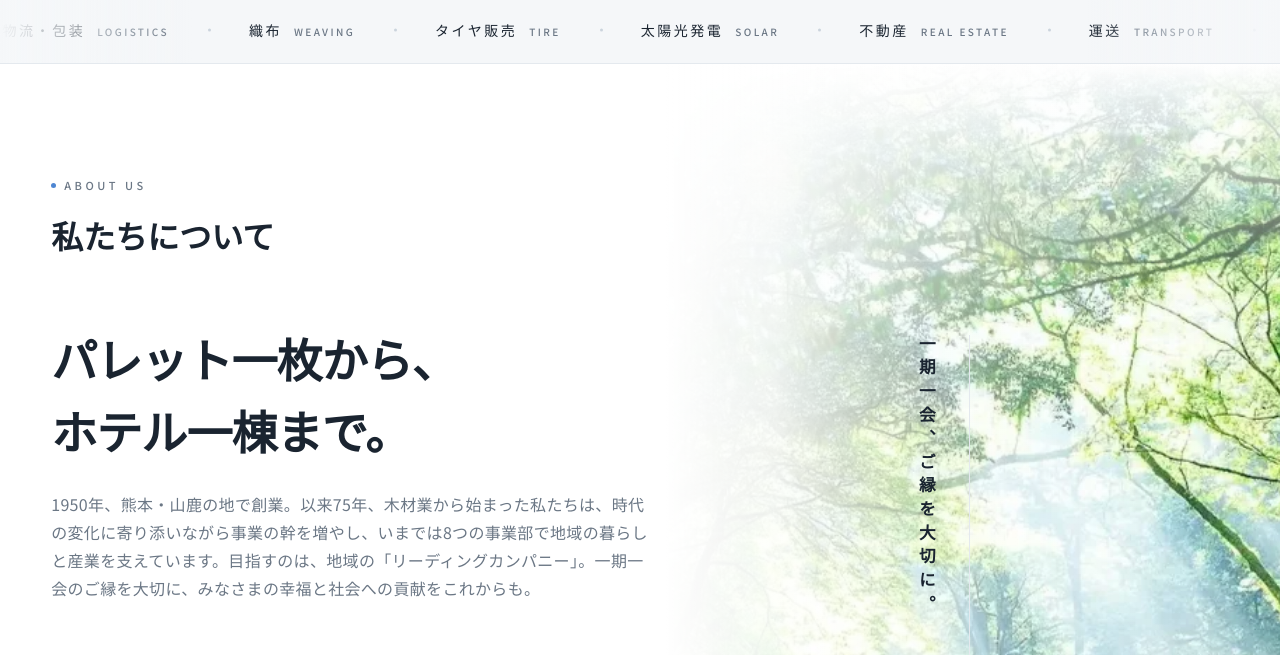
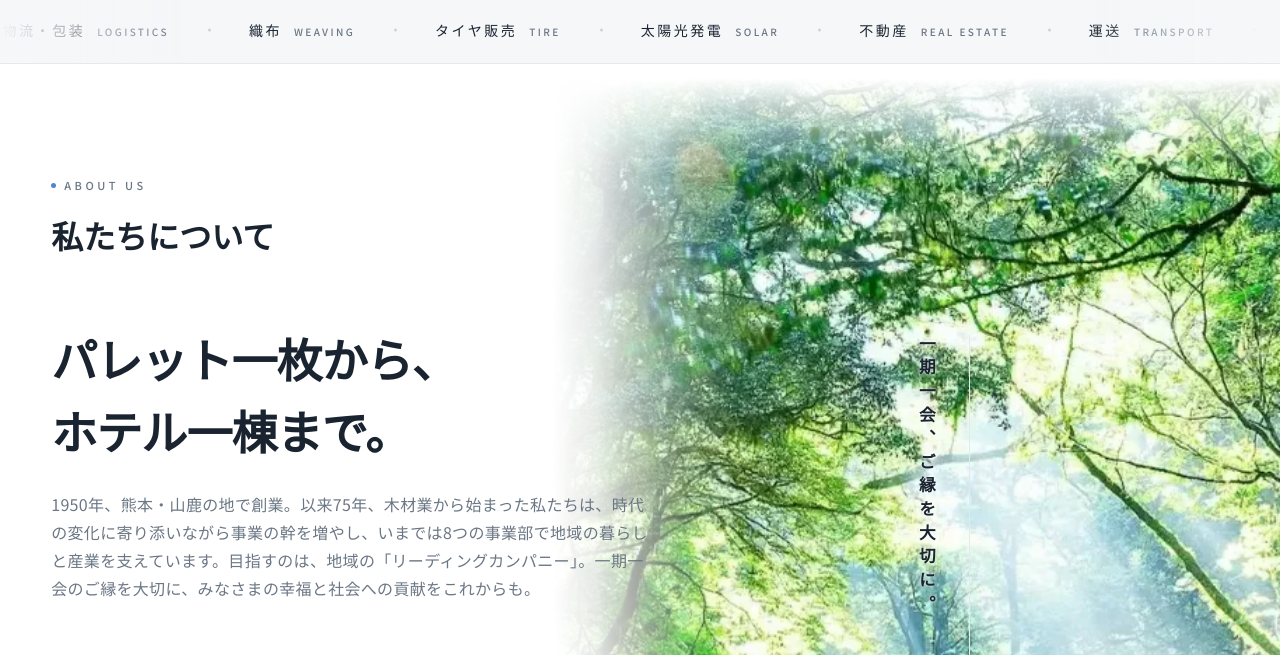
Before and after one commit to forest-kk/zentai-homepage, a plain HTML site: page index.html in a window 1280 px wide. Shown: the part 806-1461 px from the top of the page. Drawn offline with Linux system fonts and the light colour scheme; grey boxes are pictures that could not be loaded.

Commit message:
トップ「パレット一枚から」の写真をもっと見せる
- 写真を右半分強に広げ、白いかぶせをやめて縁だけを透かして溶かす方式に
- 真ん中から右は写真がそのまま見える
- 縦書きの一文に白いにじみを付けて写真の上でも読めるように
- 数字の帯に半透明の白を敷き、写真の上でも読めるように

Co-Authored-By: Claude Opus 5.5 <noreply@anthropic.com>

```diff
--- a/css/style.css
+++ b/css/style.css
@@ -500,23 +500,23 @@ body.has-cursor .cursor-dot, body.has-cursor .cursor-ring { opacity: 1; }
 
 /* 右半分に敷く菊池水源の写真。文字に近づくほど薄くして、本文の邪魔をしない */
 .about-bg {
+  /* 菊池水源の写真。右半分にしっかり見せ、左（文字側）と上下だけを背景へなめらかに溶かす */
   position: absolute; top: 0; right: 0; bottom: 0; z-index: 0;
-  width: min(48%, 700px); pointer-events: none;
+  width: 58%; pointer-events: none;
+  --fade-x: linear-gradient(to right, transparent 0%, transparent 2%, rgba(0,0,0,.12) 8%, rgba(0,0,0,.45) 15%, rgba(0,0,0,.82) 22%, #000 28%);
+  --fade-y: linear-gradient(to bottom, transparent 0%, transparent 1%, #000 8%, #000 90%, transparent 99%);
+  -webkit-mask-image: var(--fade-x), var(--fade-y); -webkit-mask-composite: source-in;
+  mask-image: var(--fade-x), var(--fade-y); mask-composite: intersect;
 }
 .about-bg img { width: 100%; height: 100%; object-fit: cover; object-position: 50% 45%; display: block; }
-.about-bg::after {
-  /* 左（文字側）と上下を、背景色に向かって溶かす */
-  content: ""; position: absolute; inset: 0;
-  background:
-    linear-gradient(to right, var(--canvas) 0%, rgba(255,255,255,.92) 18%, rgba(255,255,255,.55) 45%, rgba(255,255,255,.12) 78%, rgba(255,255,255,0) 100%),
-    linear-gradient(to bottom, var(--canvas) 0%, rgba(255,255,255,0) 20%, rgba(255,255,255,0) 80%, var(--canvas) 100%);
-}
+/* 数字の帯は写真の上に重なるので、半透明の白を敷いて読みやすくする */
+.about .stats { position: relative; z-index: 1; background: rgba(255,255,255,.72); -webkit-backdrop-filter: blur(6px); backdrop-filter: blur(6px); }
 
 .tategaki {
   /* 写真の上に重なるので、薄いグレーではなく本文の色で置く */
   writing-mode: vertical-rl; font-family: var(--font-min); font-weight: 600;
   font-size: clamp(15px, 1.3vw, 18px); letter-spacing: .42em; line-height: 2.2;
-  color: var(--text);
+  color: var(--text); text-shadow: 0 0 12px rgba(255,255,255,.9), 0 0 3px rgba(255,255,255,.9);
   border-right: 1px solid var(--hairline); padding-right: var(--s-24);
   min-height: 360px;
 }
```
